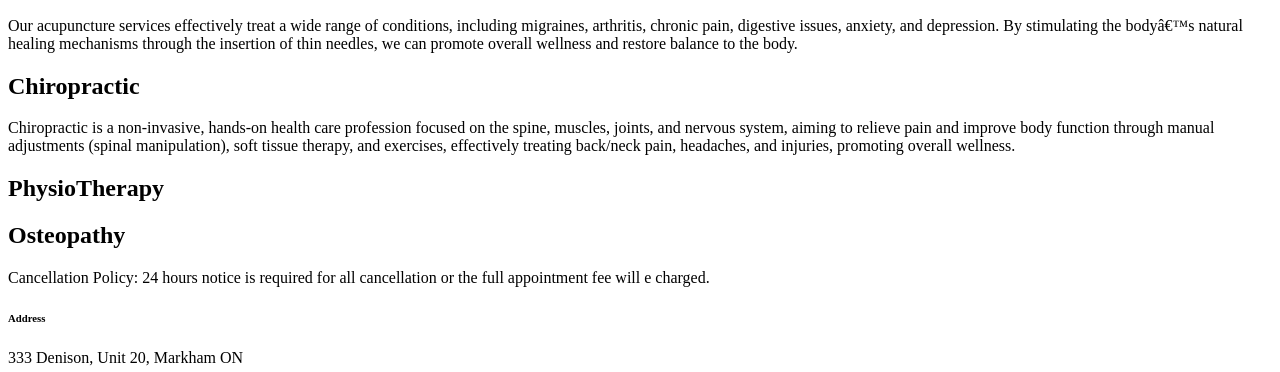
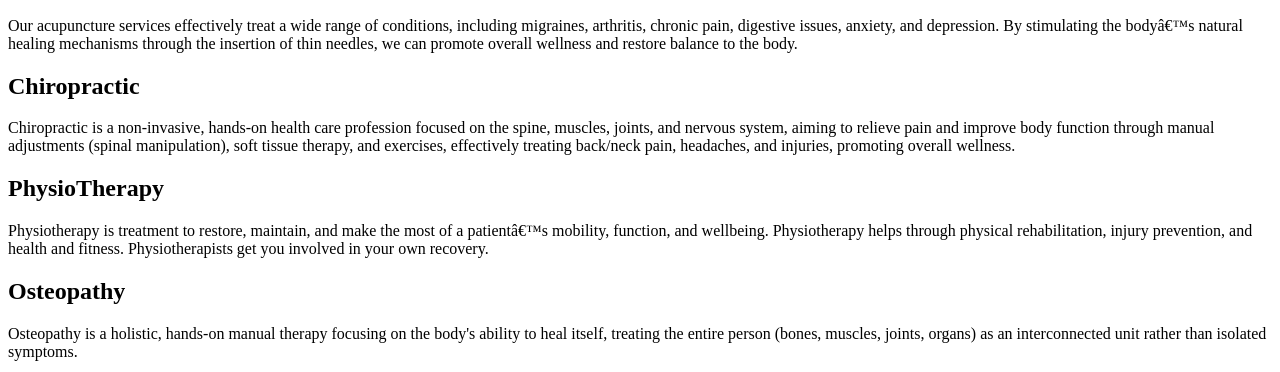
Before and after one commit to brainsmarts/NaturalPlaceRehabCentre, a plain HTML site: page index.html in a window 1280 px wide. Shown: the part 428-800 px from the top of the page. Drawn offline with Linux system fonts and the light colour scheme.

Commit message:
fix: info

```diff
--- a/index.html
+++ b/index.html
@@ -33,9 +33,9 @@
             <h2>Chiropractic</h2>
             <p>Chiropractic is a non-invasive, hands-on health care profession focused on the spine, muscles, joints, and nervous system, aiming to relieve pain and improve body function through manual adjustments (spinal manipulation), soft tissue therapy, and exercises, effectively treating back/neck pain, headaches, and injuries, promoting overall wellness.</p>
             <h2>PhysioTherapy</h2>
-            <p></p>
+            <p>Physiotherapy is treatment to restore, maintain, and make the most of a patient’s mobility, function, and wellbeing. Physiotherapy helps through physical rehabilitation, injury prevention, and health and fitness. Physiotherapists get you involved in your own recovery.</p>
             <h2>Osteopathy</h2>
-            <p></p>
+            <p>Osteopathy is a holistic, hands-on manual therapy focusing on the body's ability to heal itself, treating the entire person (bones, muscles, joints, organs) as an interconnected unit rather than isolated symptoms.</p>
         </div>
         <div class="pricing">
             <p>Cancellation Policy: 24 hours notice is required for all cancellation or the full appointment fee will e charged.</p>
```
